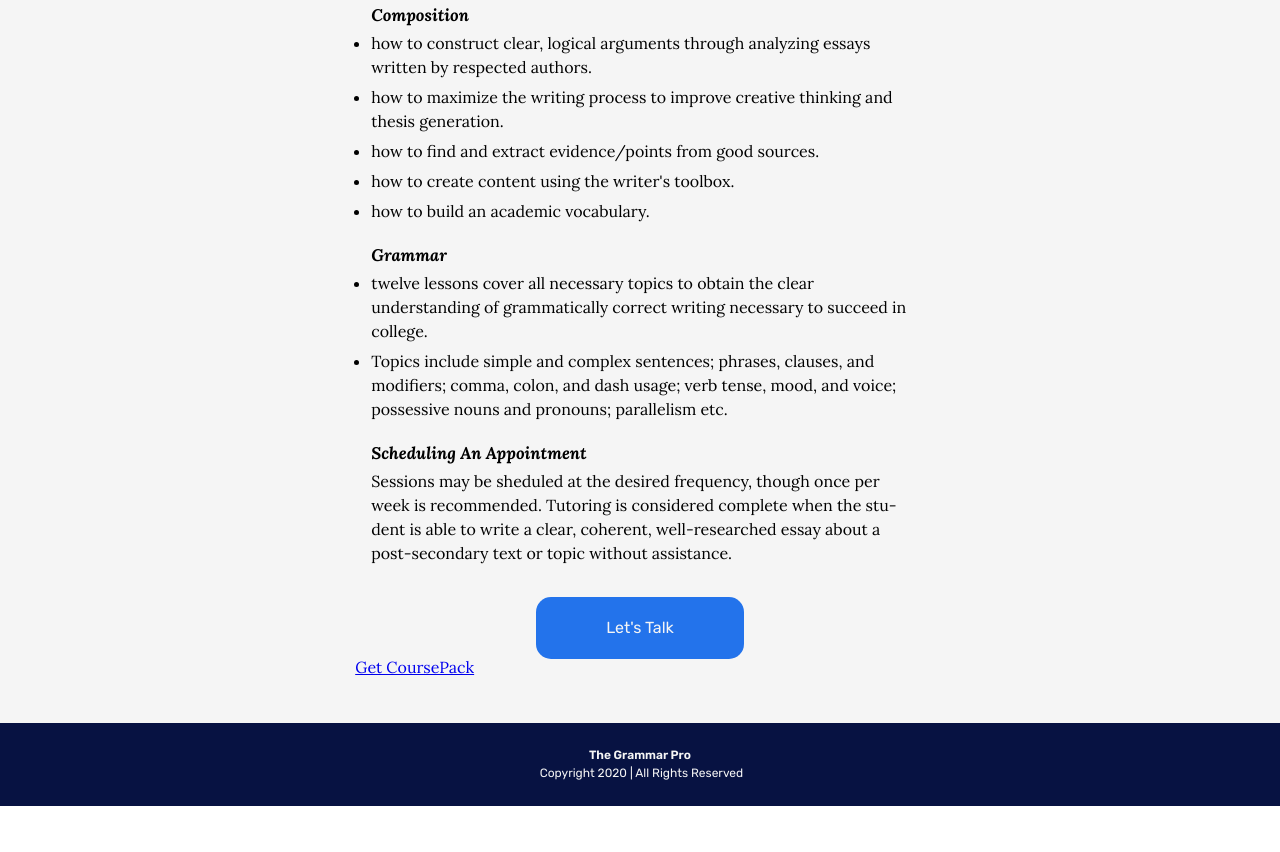
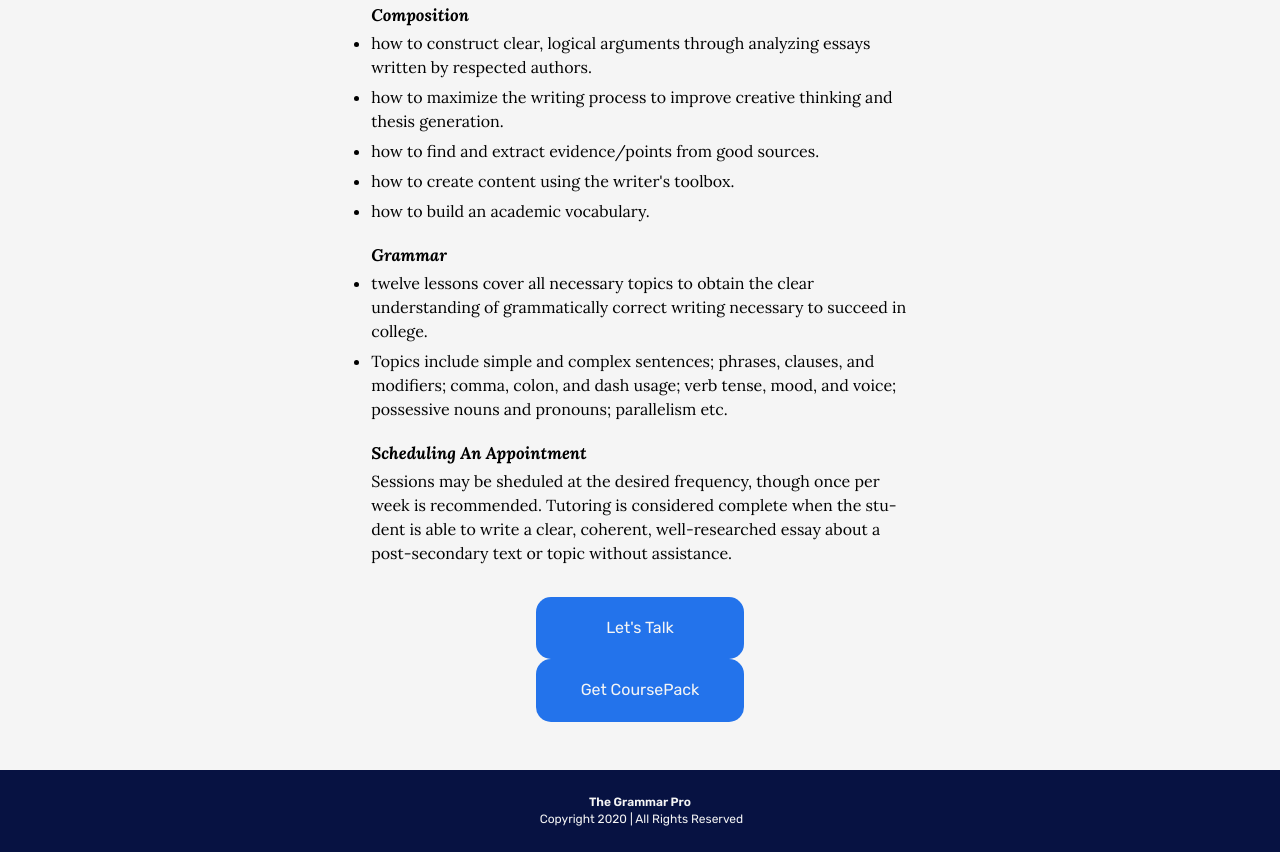
Before and after one commit to jackmanzer/grammarpro-website, a plain HTML site: page college-writing-prep.html in a window 1280 px wide. Shown: the part 810-1662 px from the top of the page. Before the commit the page ends 1616 px from the top, so only its background shows below. Drawn offline with Linux system fonts and the light colour scheme.

Commit message:
button class change

```diff
--- a/college-writing-prep.html
+++ b/college-writing-prep.html
@@ -105,7 +105,7 @@
                     <a class="button margin-top-xl" href="index.html#contact-form">Let's Talk</a>
 
                     <script src="https://gumroad.com/js/gumroad.js"></script>
-                    <a class="gumroad-button" href="https://gum.co/wldcb" target="_blank">Get CoursePack</a>
+                    <a class="button" href="https://gum.co/wldcb" target="_blank">Get CoursePack</a>
                 </div>
             </section>
 
```
